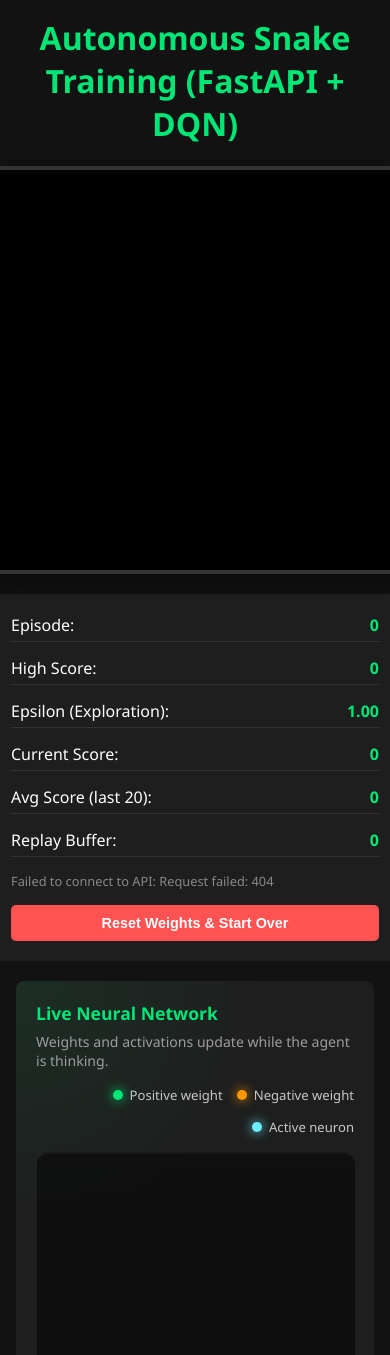
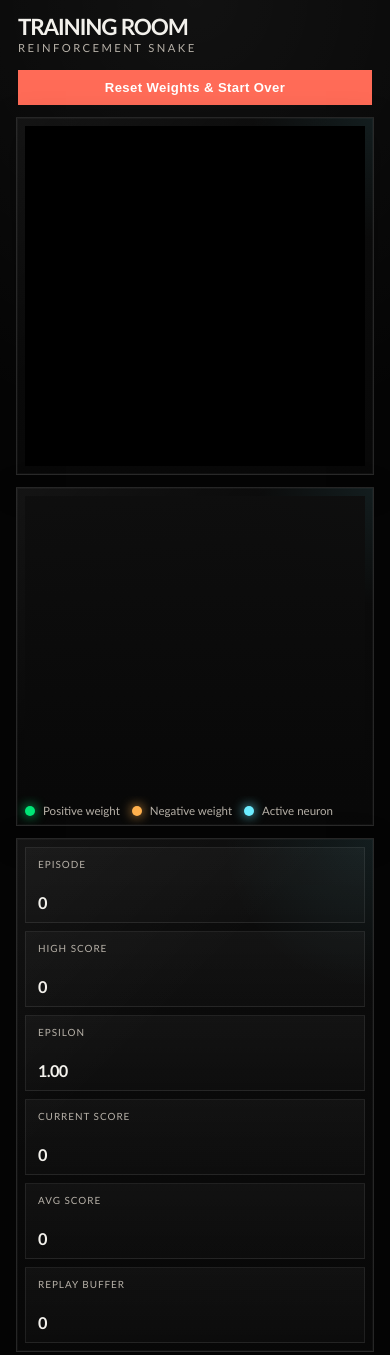
Before and after one commit to abdoabozena7/Reinforcement-Snake-main, a plain HTML site: page static/index.html in a window 390 px wide. Shown: the top 1355 px of the page. Drawn offline with Linux system fonts and the light colour scheme; no server answers.

Commit message:
Revamp UI layout, styles and score animations
Rework frontend layout and styling, and add visual feedback for score changes. HTML restructured into a workspace with panels (game, ANN/network, dashboard); removed language toggle and explanation blocks and introduced new IDs (gamePanel, currentScoreCard, avgScoreCard). CSS replaced the theme, typography and layout with a responsive grid, updated color variables, panel styles, stat cards, and added a flash-green animation. JS updates: added flashGreen(), track previous state in updateUI() to trigger flashes when current/avg score increase, changed network canvas fonts/colors, removed language-related logic and networkInfo usage, and improved error logging.

```diff
--- a/static/app.js
+++ b/static/app.js
@@ -2,8 +2,20 @@ const canvas = document.getElementById("gameCanvas");
 const ctx = canvas.getContext("2d");
 const networkCanvas = document.getElementById("networkCanvas");
 const networkCtx = networkCanvas.getContext("2d");
-const networkInfo = document.getElementById("networkInfo");
+const gamePanel = document.getElementById("gamePanel");
+const currentScoreCard = document.getElementById("currentScoreCard");
+const avgScoreCard = document.getElementById("avgScoreCard");
 let lastState = null;
+
+function flashGreen(element) {
+    if (!element) {
+        return;
+    }
+
+    element.classList.remove("flash-green");
+    void element.offsetWidth;
+    element.classList.add("flash-green");
+}
 
 function resizeNetworkCanvas() {
     const ratio = window.devicePixelRatio || 1;
@@ -158,7 +170,7 @@ function drawNetwork(network) {
     );
 
     const layerTitles = ["Input", "Hidden A", "Hidden B", "Output"];
-    networkCtx.font = "12px Segoe UI";
+    networkCtx.font = "12px Trebuchet MS";
     networkCtx.textAlign = "center";
 
     layerTitles.forEach((title, index) => {
@@ -199,7 +211,7 @@ function drawNetwork(network) {
                 networkCtx.lineTo(targetPositions[targetIndex].x, targetPositions[targetIndex].y);
                 networkCtx.strokeStyle = weight >= 0
                     ? `rgba(0, 230, 118, ${opacity})`
-                    : `rgba(255, 152, 0, ${opacity})`;
+                    : `rgba(255, 176, 77, ${opacity})`;
                 networkCtx.lineWidth = 0.4 + magnitude * 1.2;
                 networkCtx.stroke();
             }
@@ -237,7 +249,7 @@ function drawNetwork(network) {
         });
     });
 
-    networkCtx.font = "11px Segoe UI";
+    networkCtx.font = "11px Trebuchet MS";
     networkCtx.textAlign = "right";
     networkCtx.fillStyle = "#9ca3af";
     network.inputLabels.forEach((label, index) => {
@@ -255,6 +267,7 @@ function drawNetwork(network) {
 }
 
 function updateUI(state) {
+    const previousState = lastState;
     lastState = state;
     document.getElementById("episodes").innerText = state.episode;
     document.getElementById("highScore").innerText = state.highScore;
@@ -262,10 +275,19 @@ function updateUI(state) {
     document.getElementById("currentScore").innerText = state.currentScore;
     document.getElementById("avgScore").innerText = Number(state.avgScore).toFixed(2);
     document.getElementById("bufferSize").innerText = state.bufferSize;
-    document.getElementById("gameLog").innerText = state.logMessage;
-    networkInfo.innerText = `Episode ${state.episode} | Buffer ${state.bufferSize} | Epsilon ${Number(state.epsilon).toFixed(3)}`;
     renderBoard(state.board);
     drawNetwork(state.network);
+
+    if (previousState) {
+        if (Number(state.currentScore) > Number(previousState.currentScore)) {
+            flashGreen(gamePanel);
+            flashGreen(currentScoreCard);
+        }
+
+        if (Number(state.avgScore) > Number(previousState.avgScore)) {
+            flashGreen(avgScoreCard);
+        }
+    }
 }
 
 async function requestJson(url, options = {}) {
@@ -305,26 +327,6 @@ document.getElementById("resetBtn").addEventListener("click", async () => {
     updateUI(state);
 });
 
-const langTitles = {
-    en: "How does the model learn? (Deep Q-Network)",
-    ar: "كيف يتعلم النموذج؟ (Deep Q-Network)"
-};
-
-function setLanguage(lang) {
-    document.querySelectorAll(".lang-content").forEach((element) => {
-        element.classList.toggle("active", element.id === `lang-${lang}`);
-    });
-    document.querySelectorAll(".lang-toggle button").forEach((button) => {
-        button.classList.toggle("active", button.dataset.lang === lang);
-    });
-    document.getElementById("explanationTitle").innerText = langTitles[lang];
-    localStorage.setItem("snake-explanation-lang", lang);
-}
-
-document.querySelectorAll(".lang-toggle button").forEach((button) => {
-    button.addEventListener("click", () => setLanguage(button.dataset.lang));
-});
-
 window.addEventListener("resize", () => {
     resizeNetworkCanvas();
     if (lastState) {
@@ -336,10 +338,9 @@ async function boot() {
     resizeNetworkCanvas();
     const state = await requestJson("/api/state");
     updateUI(state);
-    setLanguage(localStorage.getItem("snake-explanation-lang") || "en");
     loop();
 }
 
 boot().catch((error) => {
-    document.getElementById("gameLog").innerText = `Failed to connect to API: ${error.message}`;
+    console.error(error);
 });
--- a/static/index.html
+++ b/static/index.html
@@ -3,32 +3,30 @@
 <head>
     <meta charset="UTF-8">
     <meta name="viewport" content="width=device-width, initial-scale=1.0">
-    <title>AI :Snake DQN Training</title>
+    <title>AI Snake Training Room</title>
     <link rel="stylesheet" href="/static/styles.css">
 </head>
 <body>
-    <h1>Autonomous Snake Training (FastAPI + DQN)</h1>
+    <main class="workspace">
+        <header class="page-head">
+            <div class="title-row">
+                <h1>Training Room</h1>
+                <p class="eyebrow">Reinforcement Snake</p>
+            </div>
+            <button id="resetBtn" class="btn reset-floating">Reset Weights &amp; Start Over</button>
+        </header>
 
-    <div class="container">
+        <section class="top-grid">
+            <section id="gamePanel" class="panel game-panel">
+                <div class="panel-body game-body">
                     <canvas id="gameCanvas" width="400" height="400"></canvas>
+                </div>
+            </section>
 
-        <div class="dashboard">
-            <div class="stat-box"><span>Episode:</span> <span id="episodes" class="stat-val">0</span></div>
-            <div class="stat-box"><span>High Score:</span> <span id="highScore" class="stat-val">0</span></div>
-            <div class="stat-box"><span>Epsilon (Exploration):</span> <span id="epsilon" class="stat-val">1.00</span></div>
-            <div class="stat-box"><span>Current Score:</span> <span id="currentScore" class="stat-val">0</span></div>
-            <div class="stat-box"><span>Avg Score (last 20):</span> <span id="avgScore" class="stat-val">0</span></div>
-            <div class="stat-box"><span>Replay Buffer:</span> <span id="bufferSize" class="stat-val">0</span></div>
-            <div class="log" id="gameLog">Connecting to API...</div>
-            <button id="resetBtn" class="btn">Reset Weights &amp; Start Over</button>
-        </div>
-    </div>
-
-    <div class="network-wrapper">
-        <div class="network-header">
-            <div>
-                <h2>Live Neural Network</h2>
-                <p id="networkInfo">Weights and activations update while the agent is thinking.</p>
+            <section class="panel ann-panel">
+                <div class="panel-body ann-body">
+                    <div class="network-stage">
+                        <canvas id="networkCanvas"></canvas>
                     </div>
                     <div class="network-legend">
                         <span><i class="legend-dot positive"></i>Positive weight</span>
@@ -36,34 +34,40 @@
                         <span><i class="legend-dot active"></i>Active neuron</span>
                     </div>
                 </div>
-        <div class="network-stage">
-            <canvas id="networkCanvas"></canvas>
+            </section>
+        </section>
+
+        <section class="panel dashboard-panel">
+            <div class="panel-body dashboard-body">
+                <div class="stats-grid">
+                    <div class="stat-card">
+                        <span class="stat-label">Episode</span>
+                        <span id="episodes" class="stat-val">0</span>
+                    </div>
+                    <div class="stat-card">
+                        <span class="stat-label">High Score</span>
+                        <span id="highScore" class="stat-val">0</span>
+                    </div>
+                    <div class="stat-card">
+                        <span class="stat-label">Epsilon</span>
+                        <span id="epsilon" class="stat-val">1.00</span>
+                    </div>
+                    <div id="currentScoreCard" class="stat-card">
+                        <span class="stat-label">Current Score</span>
+                        <span id="currentScore" class="stat-val">0</span>
+                    </div>
+                    <div id="avgScoreCard" class="stat-card">
+                        <span class="stat-label">Avg Score</span>
+                        <span id="avgScore" class="stat-val">0</span>
+                    </div>
+                    <div class="stat-card">
+                        <span class="stat-label">Replay Buffer</span>
+                        <span id="bufferSize" class="stat-val">0</span>
                     </div>
                 </div>
-
-    <div class="explanation">
-        <div class="explanation-header">
-            <h2 id="explanationTitle">How does the model learn? (Deep Q-Network)</h2>
-            <div class="lang-toggle">
-                <button data-lang="en" class="active">EN</button>
-                <button data-lang="ar">AR</button>
             </div>
-        </div>
-
-        <div class="lang-content active" id="lang-en" dir="ltr">
-            <p><strong>Frontend:</strong> HTML, CSS, and JavaScript now only render the board, charts, and dashboard.</p>
-            <p><strong>Backend:</strong> A FastAPI service owns the snake environment, replay buffer, and DQN training loop.</p>
-            <p><strong>Flow:</strong> The browser calls the API every frame, receives the latest board state, and redraws the scene.</p>
-            <p><strong>Why this split?</strong> Training logic is now reusable from Python and no longer tied to one HTML file.</p>
-        </div>
-
-        <div class="lang-content" id="lang-ar" dir="rtl">
-            <p><strong>الواجهة:</strong> ملفات HTML وCSS وJavaScript بقت مسؤولة عن الرسم والعرض فقط.</p>
-            <p><strong>الباك إند:</strong> خدمة FastAPI بقت شايلة بيئة اللعبة والـ replay buffer ومنطق تدريب الـ DQN.</p>
-            <p><strong>طريقة العمل:</strong> المتصفح يرسل طلب كل فريم، ويرجع له آخر حالة للعبة ثم يعيد رسمها.</p>
-            <p><strong>فايدة الفصل:</strong> منطق التعلم بقى مستقل في بايثون وسهل تطويره أو استبداله لاحقا.</p>
-        </div>
-    </div>
+        </section>
+    </main>
 
     <script src="/static/app.js"></script>
 </body>
--- a/static/styles.css
+++ b/static/styles.css
@@ -1,142 +1,174 @@
 :root {
-    --bg: #121212;
-    --panel: #1e1e1e;
+    --bg: #050505;
+    --panel: #090909;
+    --ink: #f3f1ec;
+    --muted: #b7b1a8;
     --accent: #00e676;
-    --danger: #ff5252;
+    --accent-soft: #6cecff;
+    --danger: #ff6b57;
+    --warning: #ffb04d;
+}
+
+* {
+    box-sizing: border-box;
 }
 
 body {
-    background-color: var(--bg);
-    color: white;
-    font-family: "Segoe UI", Tahoma, sans-serif;
+    margin: 0;
+    height: 100vh;
+    background:
+        radial-gradient(circle at top, rgba(255, 255, 255, 0.05), transparent 32%),
+        var(--bg);
+    color: var(--ink);
+    font-family: "Trebuchet MS", "Segoe UI", sans-serif;
+    padding: 14px;
+    overflow: hidden;
+}
+
+.workspace {
+    width: min(1320px, 100%);
+    margin: 0 auto;
+    height: 100%;
+    display: grid;
+    grid-template-rows: auto minmax(0, 1fr) auto;
+    gap: 14px;
+}
+
+.page-head {
+    margin-bottom: 0;
+    padding-inline: 2px;
+    display: flex;
+    align-items: center;
+    justify-content: space-between;
+    gap: 16px;
+    min-height: 42px;
+}
+
+.title-row {
     display: flex;
     flex-direction: column;
-    align-items: center;
+    align-items: flex-start;
+    gap: 4px;
+    min-width: 0;
+}
+
+.eyebrow {
     margin: 0;
-    padding: 20px;
+    color: var(--muted);
+    text-transform: uppercase;
+    letter-spacing: 0.22em;
+    font-size: 0.7rem;
+    white-space: nowrap;
+    order: 2;
 }
 
 h1 {
-    margin-top: 0;
-    color: var(--accent);
-    text-align: center;
+    margin: 0;
+    font-size: clamp(1.4rem, 3vw, 2.25rem);
+    line-height: 0.95;
+    letter-spacing: -0.05em;
+    text-transform: uppercase;
+    white-space: nowrap;
 }
 
-.container {
-    display: flex;
-    gap: 20px;
-    flex-wrap: wrap;
-    justify-content: center;
+.top-grid {
+    display: grid;
+    grid-template-columns: minmax(280px, 0.84fr) minmax(360px, 1.16fr);
+    gap: 14px;
+    align-items: stretch;
+    min-height: 0;
 }
 
-canvas#gameCanvas {
-    background: #000;
-    border: 4px solid #333;
-    border-radius: 8px;
-    box-shadow: 0 10px 30px rgba(0, 0, 0, 0.5);
-}
-
-.dashboard {
-    background: var(--panel);
-    padding: 20px;
-    border-radius: 8px;
-    min-width: 300px;
-    display: flex;
-    flex-direction: column;
-    gap: 15px;
-}
-
-.stat-box {
-    display: flex;
-    justify-content: space-between;
-    border-bottom: 1px solid #333;
-    padding-bottom: 5px;
-}
-
-.stat-val {
-    color: var(--accent);
-    font-weight: bold;
-}
-
-.log {
-    font-size: 0.8em;
-    color: #888;
-    max-height: 100px;
-    overflow-y: auto;
-}
-
-.btn {
-    background: var(--danger);
-    color: white;
-    border: none;
-    padding: 10px;
-    border-radius: 5px;
-    cursor: pointer;
-    font-weight: bold;
-    font-size: 0.9em;
-}
-
-.btn:hover {
-    opacity: 0.9;
-}
-
-.network-wrapper {
-    background: var(--panel);
-    padding: 20px;
-    border-radius: 8px;
-    margin-top: 20px;
-    width: 100%;
-    max-width: 740px;
-    box-sizing: border-box;
+.panel {
     position: relative;
+    background: linear-gradient(180deg, rgba(12, 12, 12, 0.96), rgba(8, 8, 8, 0.98));
+    border: 1px solid rgba(255, 255, 255, 0.12);
+    border-radius: 0;
+    box-shadow:
+        0 10px 32px rgba(0, 0, 0, 0.28),
+        inset 0 0 0 1px rgba(255, 255, 255, 0.03);
     overflow: hidden;
 }
 
-.network-wrapper::before {
+.dashboard-panel {
+    margin-top: 0;
+}
+
+.panel::before {
     content: "";
     position: absolute;
     inset: 0;
     background:
-        radial-gradient(circle at top left, rgba(0, 230, 118, 0.08), transparent 35%),
-        radial-gradient(circle at bottom right, rgba(255, 152, 0, 0.08), transparent 30%);
+        linear-gradient(135deg, rgba(255, 255, 255, 0.035), transparent 38%),
+        radial-gradient(circle at top right, rgba(108, 236, 255, 0.08), transparent 24%);
     pointer-events: none;
 }
 
-.network-wrapper h2 {
-    margin: 0 0 15px 0;
-    color: var(--accent);
-    font-size: 1.1em;
+.panel-body {
+    position: relative;
+    z-index: 1;
+    height: 100%;
+    padding: 8px;
 }
 
-.network-header {
-    display: flex;
-    justify-content: space-between;
-    align-items: flex-start;
-    gap: 16px;
-    margin-bottom: 16px;
-    position: relative;
-    z-index: 1;
+.game-body {
+    display: block;
+    min-height: 0;
 }
 
-.network-header p {
-    margin: -8px 0 0;
-    font-size: 0.88em;
-    color: #9d9d9d;
+#gameCanvas {
+    width: 100%;
+    height: 100%;
+    max-width: none;
+    aspect-ratio: auto;
+    display: block;
+    background: #000;
+    border: none;
+    border-radius: 0;
+    box-shadow: none;
+}
+
+.ann-body {
+    display: flex;
+    flex-direction: column;
+    gap: 8px;
+    min-height: 0;
+}
+
+.network-stage {
+    position: relative;
+    flex: 1;
+    min-height: 0;
+    border-radius: 0;
+    background:
+        linear-gradient(180deg, rgba(14, 14, 14, 0.96), rgba(8, 8, 8, 0.98)),
+        repeating-linear-gradient(
+            90deg,
+            transparent,
+            transparent 69px,
+            rgba(255, 255, 255, 0.03) 70px
+        );
+    border: none;
+}
+
+#networkCanvas {
+    width: 100%;
+    height: 100%;
+    display: block;
 }
 
 .network-legend {
     display: flex;
-    gap: 14px;
     flex-wrap: wrap;
-    justify-content: flex-end;
-    font-size: 0.82em;
-    color: #c7c7c7;
+    gap: 8px 12px;
+    color: var(--muted);
+    font-size: 0.72rem;
 }
 
 .network-legend span {
     display: inline-flex;
     align-items: center;
-    gap: 7px;
+    gap: 8px;
 }
 
 .legend-dot {
@@ -148,134 +180,181 @@ canvas#gameCanvas {
 }
 
 .legend-dot.positive {
-    color: #00e676;
-    background: #00e676;
+    color: var(--accent);
+    background: var(--accent);
 }
 
 .legend-dot.negative {
-    color: #ff9800;
-    background: #ff9800;
+    color: var(--warning);
+    background: var(--warning);
 }
 
 .legend-dot.active {
-    color: #6cecff;
-    background: #6cecff;
+    color: var(--accent-soft);
+    background: var(--accent-soft);
 }
 
-.network-stage {
-    position: relative;
-    z-index: 1;
-    width: 100%;
-    height: 360px;
-    border-radius: 12px;
-    background:
-        linear-gradient(180deg, rgba(14, 14, 14, 0.9), rgba(12, 12, 12, 0.96)),
-        repeating-linear-gradient(
-            90deg,
-            transparent,
-            transparent 69px,
-            rgba(255, 255, 255, 0.03) 70px
-        );
-    border: 1px solid rgba(255, 255, 255, 0.06);
-    box-shadow: inset 0 1px 0 rgba(255, 255, 255, 0.03);
+.dashboard-body {
+    display: flex;
+    flex-direction: column;
+    gap: 0;
 }
 
-#networkCanvas {
-    width: 100%;
-    height: 100%;
-    display: block;
+.stats-grid {
+    display: grid;
+    grid-template-columns: repeat(6, minmax(0, 1fr));
+    gap: 8px;
 }
 
-.explanation {
-    background: var(--panel);
-    padding: 25px 30px;
-    border-radius: 8px;
-    margin-top: 20px;
-    width: 100%;
-    max-width: 740px;
-    box-sizing: border-box;
-    border-right: 4px solid var(--accent);
-    line-height: 1.9;
-    font-size: 0.95em;
+.stat-card {
+    background: linear-gradient(180deg, rgba(255, 255, 255, 0.035), rgba(255, 255, 255, 0.015));
+    border: 1px solid rgba(255, 255, 255, 0.08);
+    border-radius: 0;
+    min-height: 76px;
+    padding: 10px 12px;
+    display: flex;
+    flex-direction: column;
+    justify-content: space-between;
 }
 
-.explanation-header {
-    display: flex;
-    justify-content: space-between;
-    align-items: center;
-    margin-bottom: 15px;
-    gap: 10px;
+.stat-label {
+    color: var(--muted);
+    text-transform: uppercase;
+    letter-spacing: 0.1em;
+    font-size: 0.62rem;
 }
 
-.explanation h2 {
-    margin: 0;
-    color: var(--accent);
-    font-size: 1.1em;
+.stat-val {
+    color: var(--ink);
+    font-size: clamp(1.02rem, 1.7vw, 1.55rem);
+    font-weight: 700;
+    letter-spacing: -0.04em;
 }
 
-.lang-toggle {
-    display: flex;
-    gap: 4px;
-    background: #2a2a2a;
-    padding: 3px;
-    border-radius: 6px;
+.flash-green {
+    animation: flashGreenBorder 520ms ease-out;
 }
 
-.lang-toggle button {
-    background: transparent;
-    color: #aaa;
-    border: none;
-    padding: 4px 12px;
-    border-radius: 4px;
-    cursor: pointer;
-    font-size: 0.8em;
-    font-weight: bold;
+@keyframes flashGreenBorder {
+    0% {
+        border-color: rgba(255, 255, 255, 0.12);
+        box-shadow:
+            0 0 0 rgba(0, 230, 118, 0),
+            inset 0 0 0 1px rgba(255, 255, 255, 0.03);
+    }
+    25% {
+        border-color: rgba(0, 230, 118, 0.95);
+        box-shadow:
+            0 0 22px rgba(0, 230, 118, 0.4),
+            inset 0 0 0 1px rgba(0, 230, 118, 0.18);
+    }
+    100% {
+        border-color: rgba(255, 255, 255, 0.12);
+        box-shadow:
+            0 0 0 rgba(0, 230, 118, 0),
+            inset 0 0 0 1px rgba(255, 255, 255, 0.03);
+    }
 }
 
-.lang-toggle button.active {
-    background: var(--accent);
-    color: #000;
+.btn {
+    background: var(--danger);
+    color: #fff;
+    border: none;
+    padding: 10px 16px;
+    border-radius: 0;
+    cursor: pointer;
+    font-weight: 700;
+    font-size: 0.82rem;
+    letter-spacing: 0.03em;
+    transition: transform 0.18s ease, opacity 0.18s ease;
 }
 
-.explanation p {
-    margin: 0 0 10px 0;
-    color: #ddd;
+.reset-floating {
+    flex: 0 0 auto;
 }
 
-.explanation strong {
-    color: var(--accent);
+.btn:hover {
+    transform: translateY(-1px);
+    opacity: 0.96;
 }
 
-.lang-content {
-    display: none;
+@media (max-width: 1180px) {
+    body {
+        padding: 12px;
+    }
+
+    .workspace {
+        gap: 12px;
+    }
+
+    .top-grid {
+        gap: 12px;
+    }
+
+    .panel-body {
+        padding: 8px;
+    }
+
+    .stats-grid {
+        grid-template-columns: repeat(3, minmax(0, 1fr));
+    }
+
 }
 
-.lang-content.active {
-    display: block;
+@media (max-width: 920px) {
+    body {
+        height: auto;
+        min-height: 100vh;
+        overflow: auto;
+    }
+
+    .workspace {
+        height: auto;
+    }
+
+    .top-grid {
+        grid-template-columns: 1fr;
+    }
+
+    .page-head {
+        align-items: flex-start;
+        flex-direction: column;
+    }
+
+    .title-row {
+        align-items: flex-start;
+    }
 }
 
-@media (max-width: 768px) {
+@media (max-width: 760px) {
     body {
         padding: 16px;
     }
 
-    .dashboard,
-    .network-wrapper,
-    .explanation {
-        width: 100%;
-        min-width: 0;
+    .panel-body {
+        padding: 8px;
     }
 
-    .network-header {
-        flex-direction: column;
+    .game-body,
+    .ann-body {
+        min-height: auto;
     }
 
     .network-stage {
-        height: 420px;
+        min-height: 300px;
     }
 
-    .explanation-header {
-        flex-direction: column;
-        align-items: stretch;
+    .stats-grid {
+        grid-template-columns: repeat(2, minmax(0, 1fr));
     }
 }
+
+@media (max-width: 520px) {
+    .stats-grid {
+        grid-template-columns: 1fr;
+    }
+
+    .btn {
+        width: 100%;
+    }
+}
```
Lines whose indentation alone changed are shown as unchanged.
